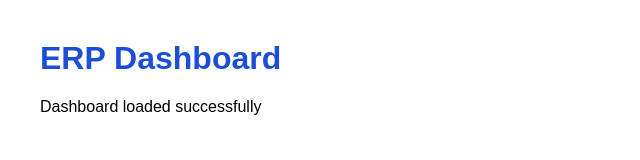
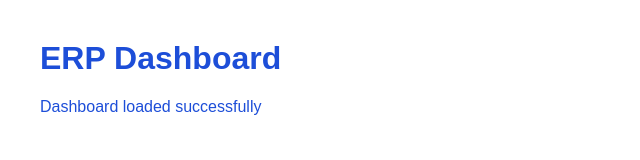
Before and after one commit to ndrtechie/first-project, a plain HTML site: page index.html in a window 1280 px wide. Shown: the whole page, without its empty margins (0-640 px from the left). Drawn offline with Linux system fonts and the light colour scheme.

Commit message:
fix: added styles for p tag

```diff
--- a/style.css
+++ b/style.css
@@ -6,3 +6,7 @@ body {
 h1 {
   color: #1d4ed8;
 }
+p{
+  background-color: white;
+  color:#1d4ed8;
+}
```
